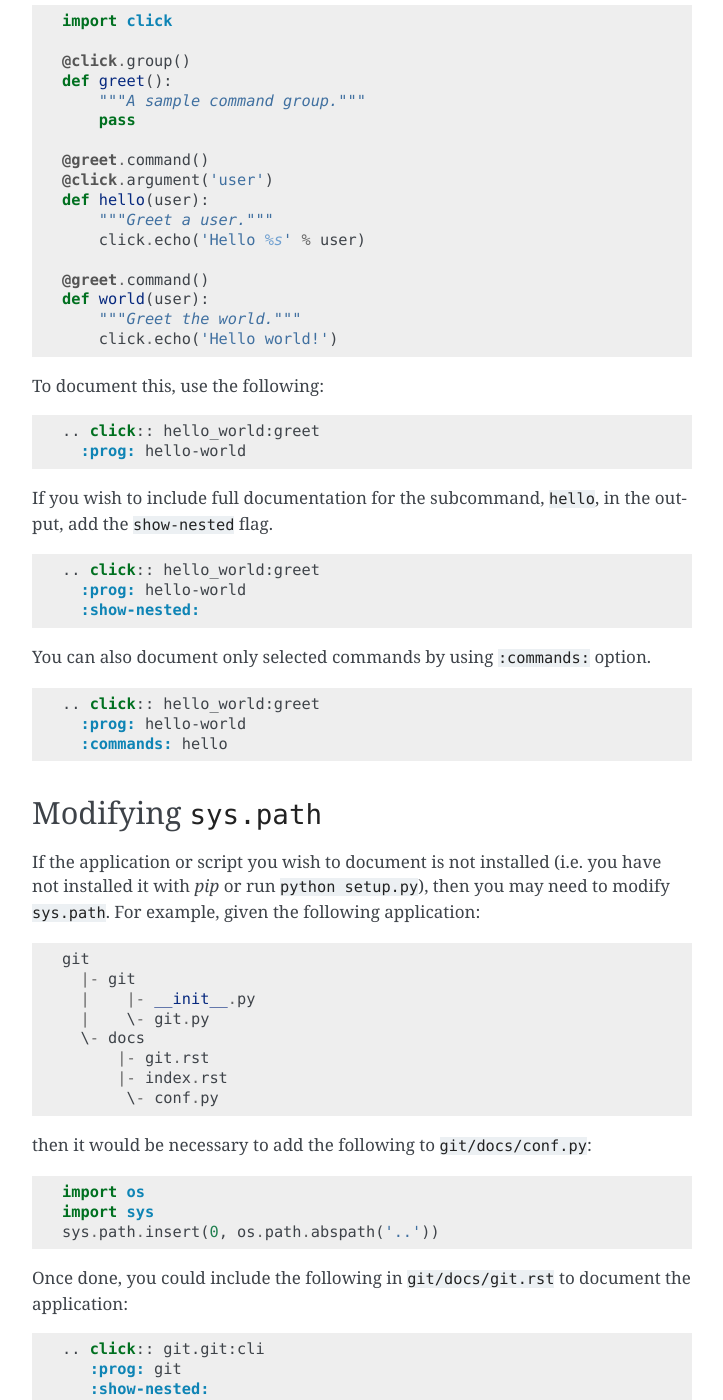
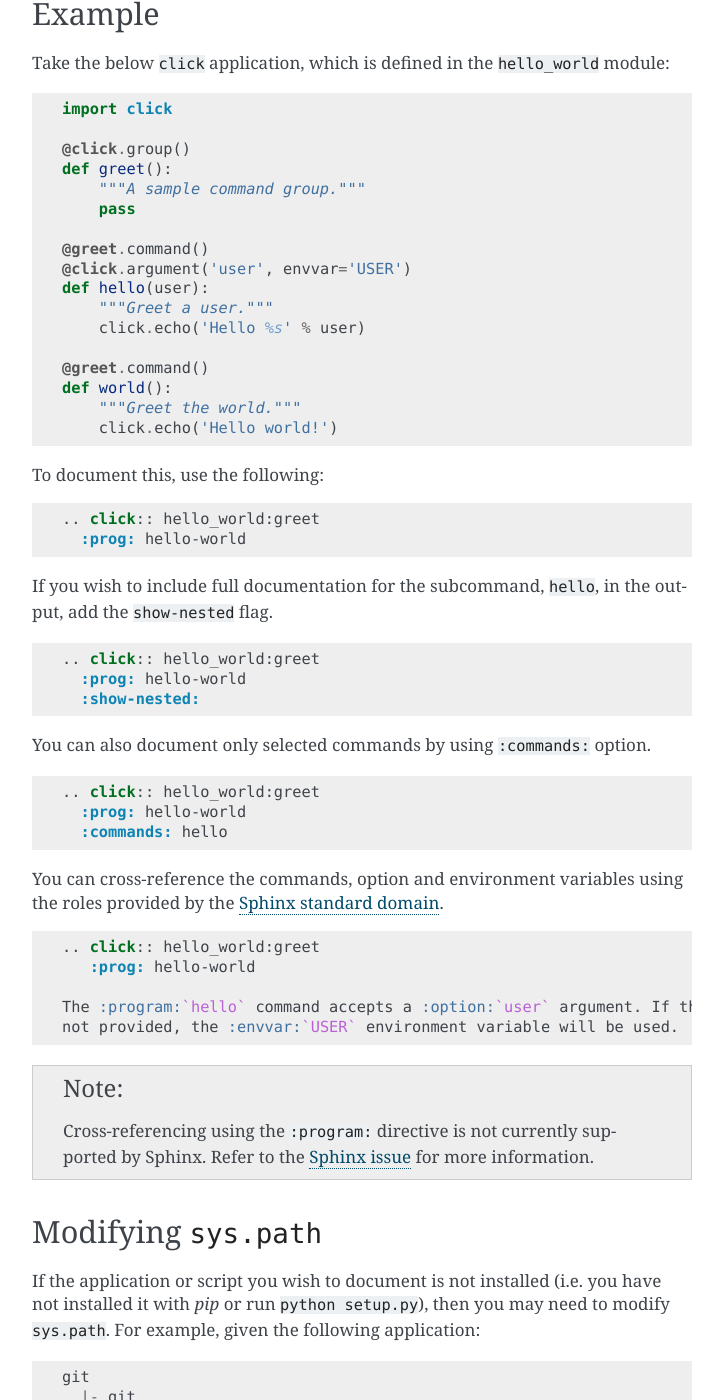
Before and after one commit to click-contrib/sphinx-click, a Sphinx documentation site: the page built from docs/usage.rst, in a window 1280 px wide and 1400 px high, scrolled down 891 px. Shown: the whole window, without its empty margins (388-1111 px from the left). Built offline with Sphinx 7.4.7, drawn with Linux system fonts in a browser that asks for light colours; some of the changed text lies outside the part shown.

Commit message:
doc: Document how cross-referencing works
We used Sphinx's features for this. Might as well make that obvious.

A small typo in the examples is corrected.

Signed-off-by: Stephen Finucane <stephen@that.guru>
Closes: #15

```diff
--- a/docs/usage.rst
+++ b/docs/usage.rst
@@ -34,8 +34,13 @@
    ``:commands:``
      Document only listed commands.
 
+   The generated documentation includes anchors for the generated commands,
+   their options and their environment variables using the `Sphinx standard
+   domain`_.
+
 .. _Sphinx directive: http://www.sphinx-doc.org/en/stable/extdev/markupapi.html
 .. _click-based: http://click.pocoo.org/6/
+.. _Sphinx standard domain: http://www.sphinx-doc.org/en/stable/domains.html#the-standard-domain
 .. |click.core.BaseCommand| replace:: ``click.core.BaseCommand``
 .. _click.core.BaseCommand: http://click.pocoo.org/6/api/#click.BaseCommand
 
@@ -55,13 +60,13 @@
         pass
 
     @greet.command()
-    @click.argument('user')
+    @click.argument('user', envvar='USER')
     def hello(user):
         """Greet a user."""
         click.echo('Hello %s' % user)
 
     @greet.command()
-    def world(user):
+    def world():
         """Greet the world."""
         click.echo('Hello world!')
 
@@ -89,6 +94,24 @@
     .. click:: hello_world:greet
       :prog: hello-world
       :commands: hello
+
+You can cross-reference the commands, option and environment variables using
+the roles provided by the `Sphinx standard domain`_.
+
+.. code-block:: rst
+
+    .. click:: hello_world:greet
+       :prog: hello-world
+
+    The :program:`hello` command accepts a :option:`user` argument. If this is
+    not provided, the :envvar:`USER` environment variable will be used.
+
+.. note::
+
+    Cross-referencing using the ``:program:`` directive is not currently
+    supported by Sphinx. Refer to the `Sphinx issue`__ for more information.
+
+    __ https://github.com/sphinx-doc/sphinx/issues/880
 
 Modifying ``sys.path``
 ----------------------
```
